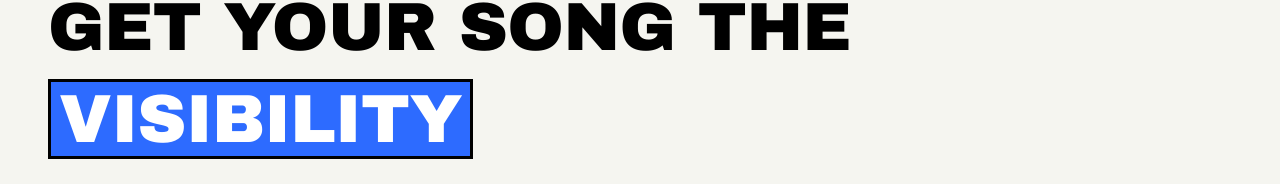
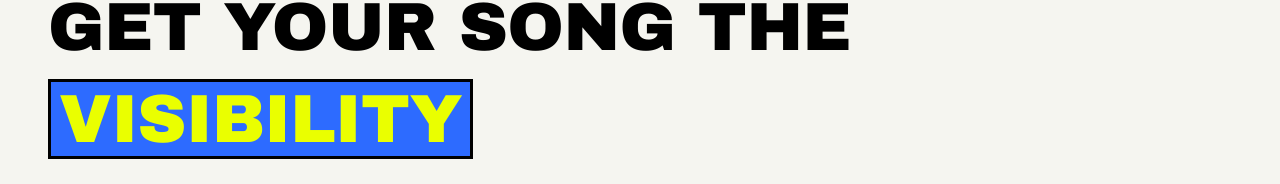
Before and after one commit to seyhancanyakan/musical-seo, a Next.js app in the folder web/: page / in a window 1280 px wide. Shown: the part 274-458 px from the top of the page. Built offline with nearby package versions, Linux system fonts and the light colour scheme; no server answers.

Commit message:
style: --neon token (#eaff00) + hero vurgusu neon sari (logoyla cohesive)

```diff
--- a/web/app/globals.css
+++ b/web/app/globals.css
@@ -4,6 +4,7 @@
   --lightblue: #d6e4ff;
   --purple: #7c3aed;
   --green: #3ddc84;
+  --neon: #eaff00;
   --red: #ff4d4d;
   --ink: #000;
   --bg: #f5f5f0;
--- a/web/app/page.module.css
+++ b/web/app/page.module.css
@@ -273,7 +273,7 @@
 }
 .heroHighlight {
   background: var(--blue);
-  color: #fff;
+  color: var(--neon);
   padding: 0 8px;
   box-decoration-break: clone;
   -webkit-box-decoration-break: clone;
```
